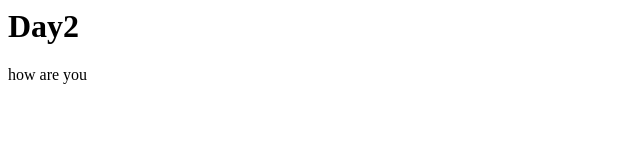
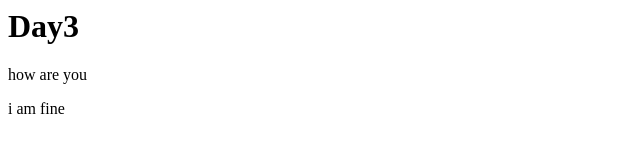
Before and after one commit to Dineshpandian15/github_demo, a plain HTML site: page index.html in a window 1280 px wide. Shown: the full height of the page, 0-640 px from the left. Drawn offline with Linux system fonts and the light colour scheme.

Commit message:
added newline

```diff
--- a/index.html
+++ b/index.html
@@ -5,7 +5,8 @@
     <title>Document</title>
 
     <body>
-        <h1>Day2</h1>
+        <h1>Day3</h1>
         <p>how are you</p>
+        <p>i am fine</p>
     </body>
 </html>
--- a/style.css
+++ b/style.css
@@ -1,3 +1,3 @@
 .bg{
-    color:green;
+    color:yellow ;
 }
```
